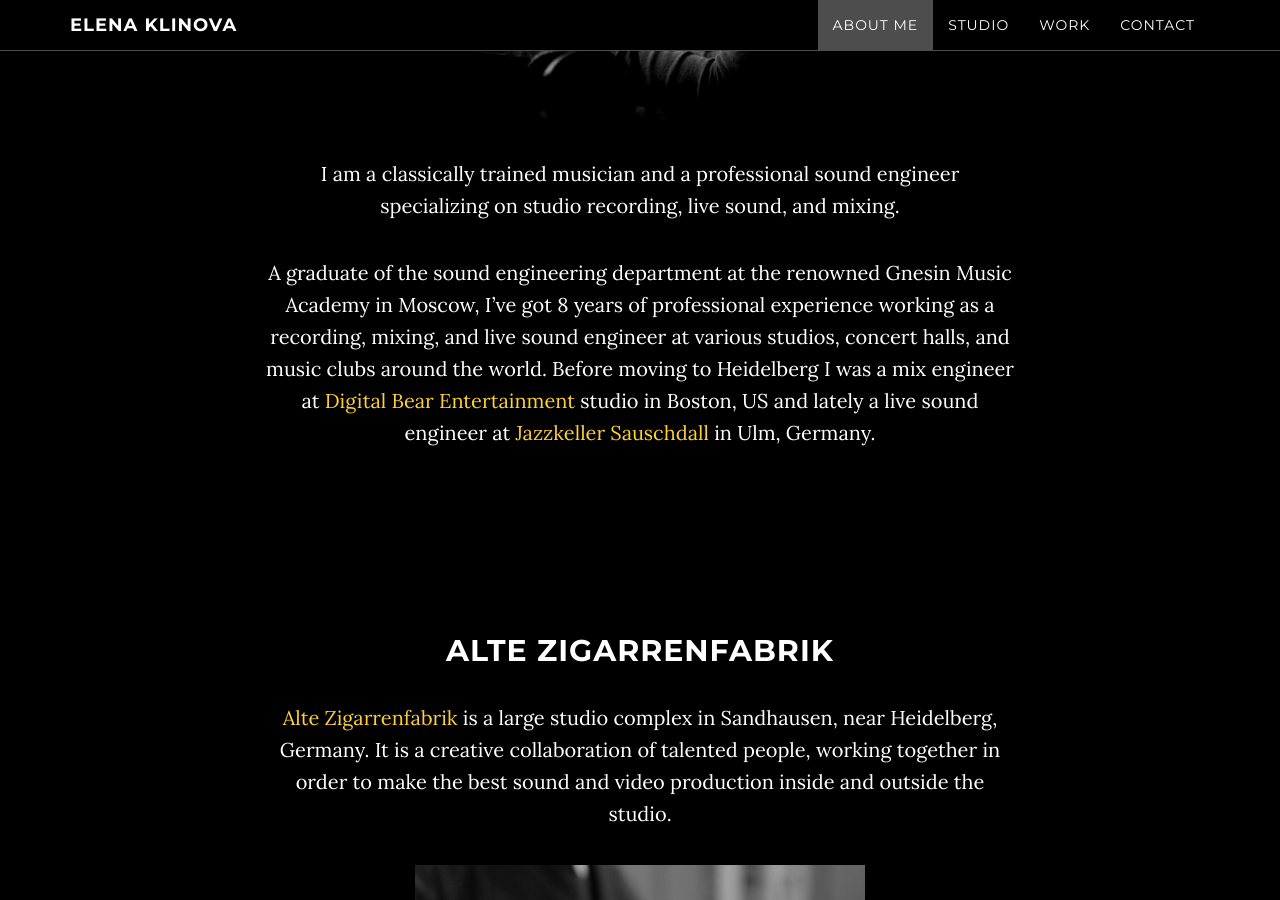
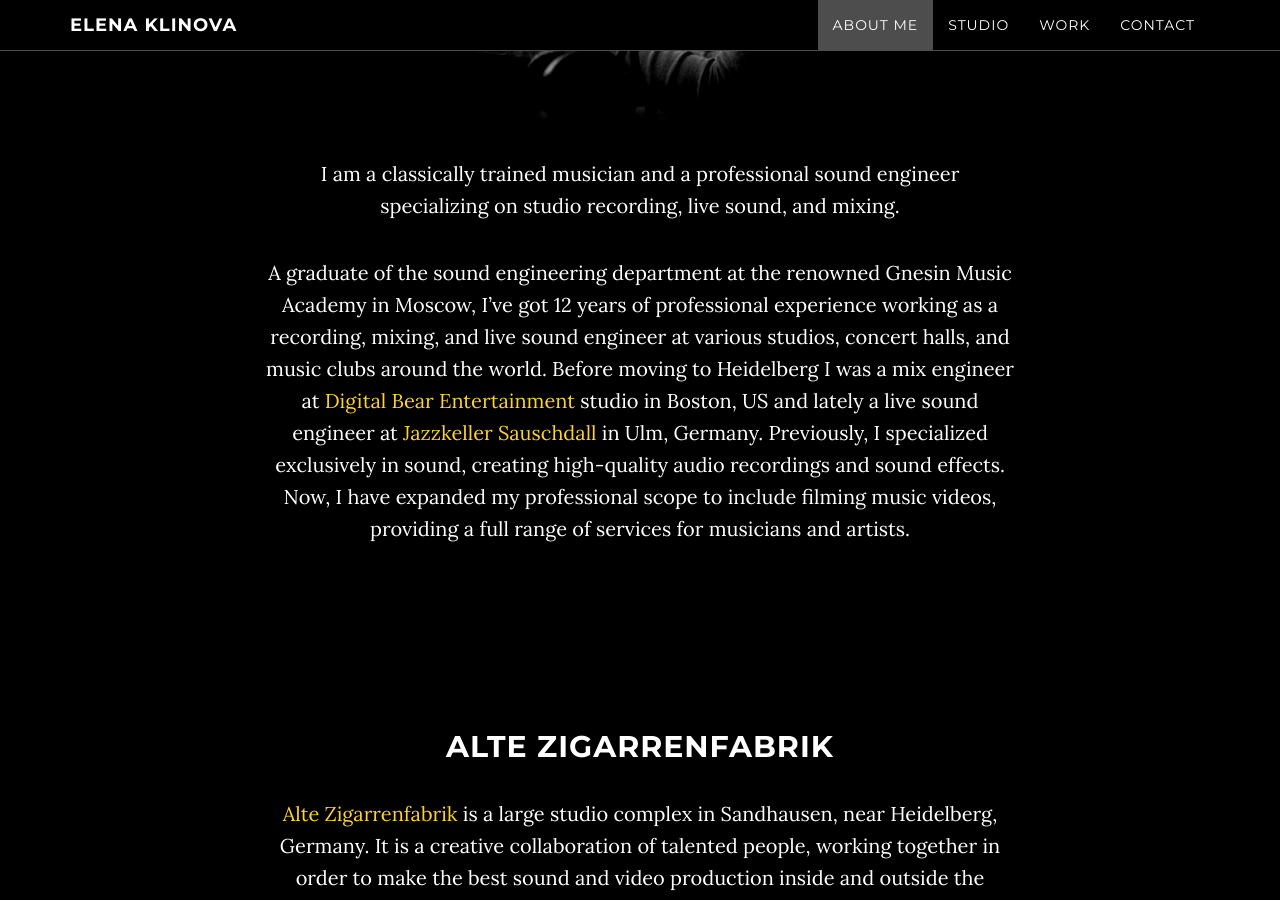
Before and after one commit to klinovp/klinovp, a Jekyll site: the page built from index.html, in a window 1280 px wide and 900 px high, scrolled down 1522 px. Built offline with Jekyll 4.4.1, drawn with Linux system fonts in a browser that asks for light colours; nearby versions of some CDN libraries; comment, search, counter and statistics services are not loaded.

Commit message:
Update 1_elena.html

```diff
--- a/1_elena.html
+++ b/1_elena.html
@@ -9,6 +9,6 @@ title: elena
 
 I am a classically trained musician and a professional sound engineer specializing on studio recording, live sound, and mixing.
 
-A graduate of the sound engineering department at the renowned Gnesin Music Academy in Moscow, I've got 8 years of professional experience working as a recording, mixing, and live sound engineer at various studios, concert halls, and music clubs around the world. Before moving to Heidelberg I was a mix engineer at <a href="http://www.digitalbear.com/" target="_blank">Digital Bear Entertainment</a> studio in Boston, US and lately a live sound engineer at <a href="http://www.sauschdall.de/" target="_blank">Jazzkeller Sauschdall</a> in Ulm, Germany.
+A graduate of the sound engineering department at the renowned Gnesin Music Academy in Moscow, I've got 12 years of professional experience working as a recording, mixing, and live sound engineer at various studios, concert halls, and music clubs around the world. Before moving to Heidelberg I was a mix engineer at <a href="http://www.digitalbear.com/" target="_blank">Digital Bear Entertainment</a> studio in Boston, US and lately a live sound engineer at <a href="http://www.sauschdall.de/" target="_blank">Jazzkeller Sauschdall</a> in Ulm, Germany. Previously, I specialized exclusively in sound, creating high-quality audio recordings and sound effects. Now, I have expanded my professional scope to include filming music videos, providing a full range of services for musicians and artists.
 
 [//]: # See my full CV here
```
